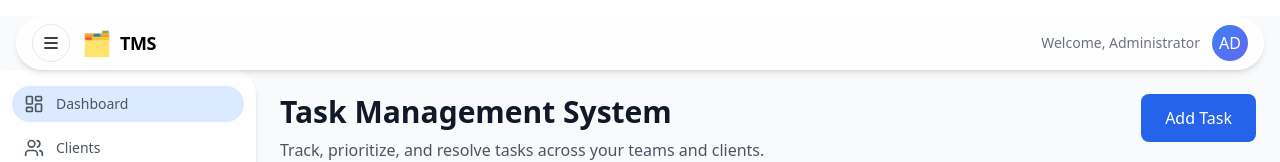
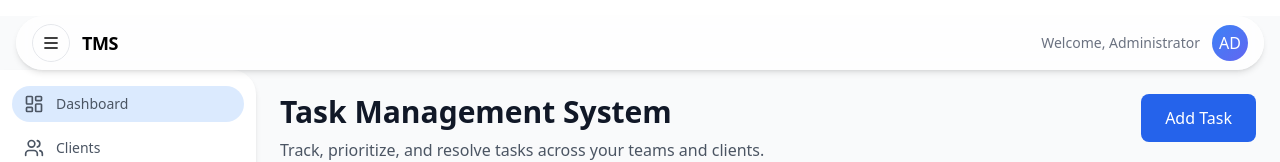
Before and after one commit to hemantfy/tcm2, a React (Vite) app: page / in a window 1280 px wide. Shown: the top 162 px of the page. Built offline with nearby package versions, Linux system fonts and the light colour scheme.

Commit message:
Icon removed from Header

```diff
--- a/src/components/Header.jsx
+++ b/src/components/Header.jsx
@@ -43,7 +43,6 @@ const Header = ({ onToggleSidebar }) => {
           </svg>
         </button>
         <div className="flex items-center gap-2">
-          <span className="text-2xl">🗂️</span>
           <span className="text-lg font-semibold tracking-tight">TMS</span>
         </div>
 
```
